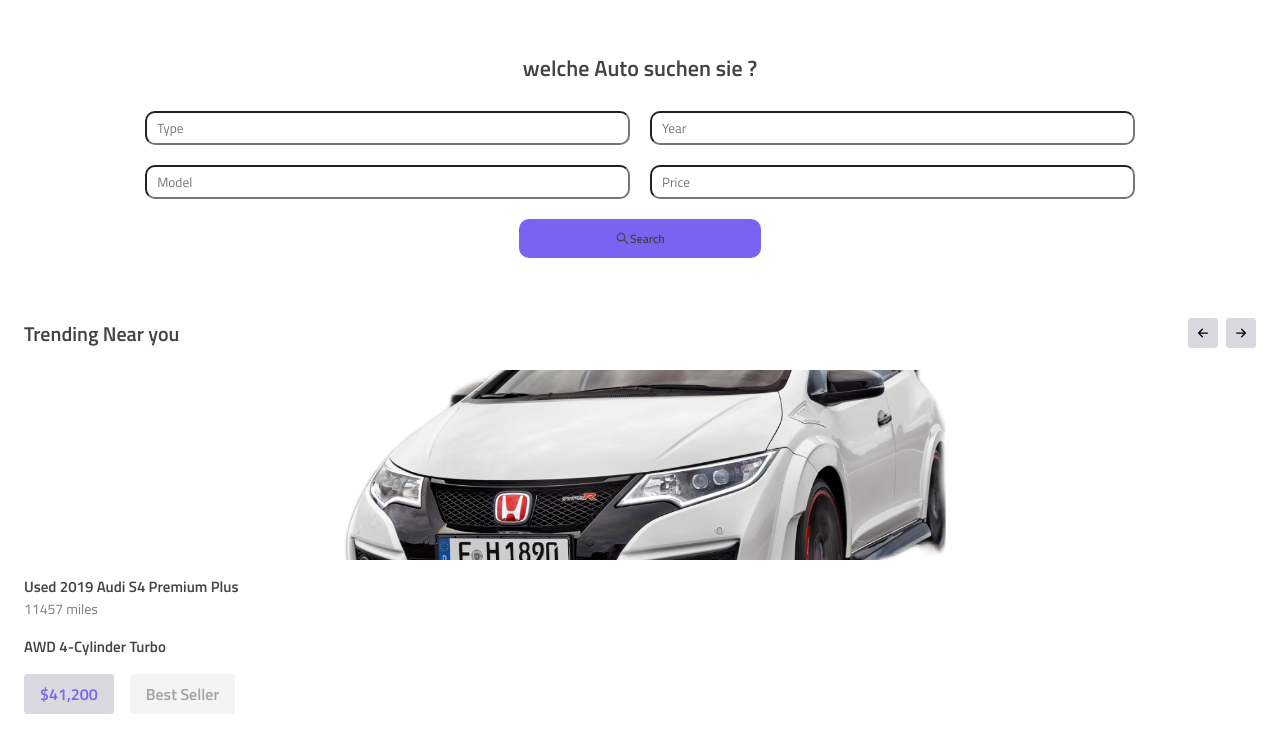
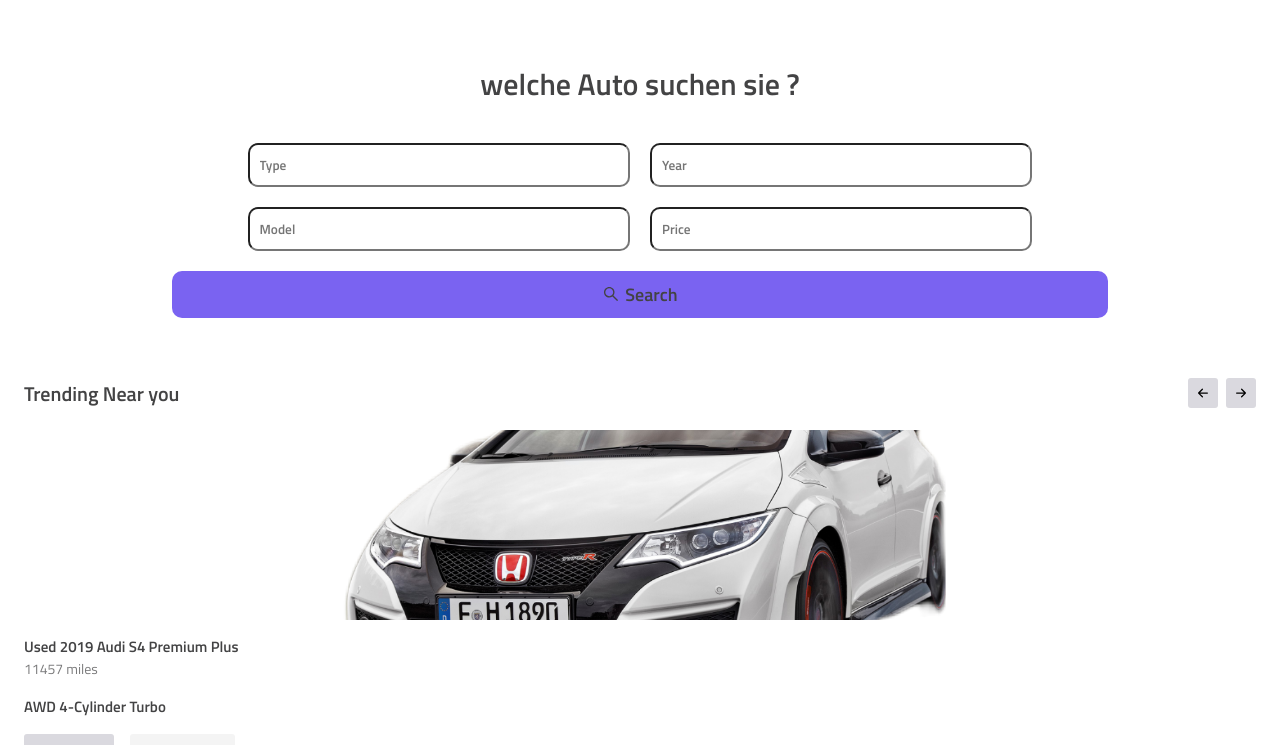
Before and after one commit to itsmahdi62/Car-dealler-website, a React (Create React App) app: page / in a window 1280 px wide. Shown: the part 1087-1832 px from the top of the page. Built offline with nearby package versions, Linux system fonts and the light colour scheme.

Commit message:
Make search component responsive

```diff
--- a/src/components/Search/Search.scss
+++ b/src/components/Search/Search.scss
@@ -52,3 +52,54 @@
         }
     }
 }
+
+@media screen and (min-width:520px) {
+    .search{
+        .title{
+            font-size: 25px;
+            padding: 2rem 0;
+        }
+
+        .searchDiv{
+            input{
+                padding: 10px;
+                font-weight: 600;
+                color: var(--primaryColor);
+            }
+            .btn{
+                justify-content: center;
+                width: 100%;
+                align-items: center;
+                gap: 0.3rem;
+                font-size: 18px;
+
+                .icon{
+                    font-size: 18px;
+                }
+            }
+        }
+    }
+}
+
+@media screen and (min-width:770px) {
+    .search{
+        .title{
+            font-size: 30px;
+            padding: 2rem 0;
+        }
+
+        .searchDiv{
+        }
+    }
+}
+
+@media screen and (min-width:1064px) {
+    .search{
+        width: 80%;
+        margin: auto;
+        .title{
+            font-size: 30px;
+            padding: 2rem 0;
+        }
+    }
+}
```
